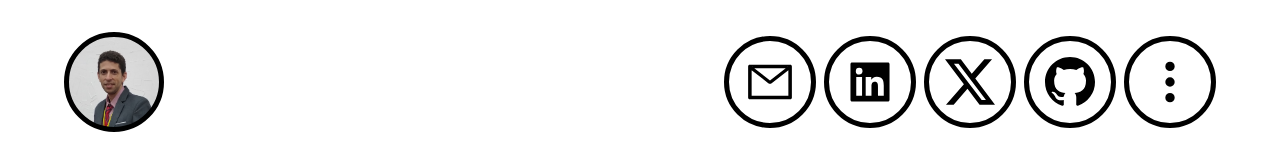
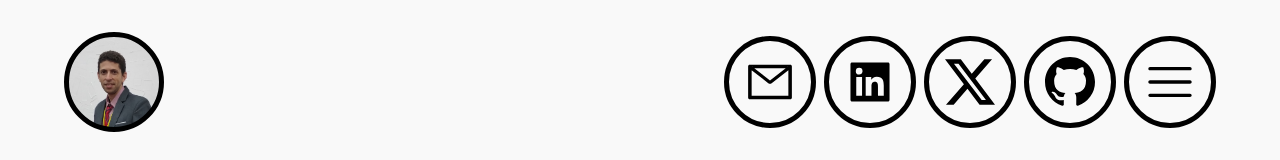
Before and after one commit to dmedinasm/miportfolio, a React (Vite) app: page / in a window 1280 px wide. Shown: the top 160 px of the page. Built offline with nearby package versions, Linux system fonts and the light colour scheme.

Commit message:
Cambiado color de fondo y añadidos iconos de hamburger y close en menu de secciones

```diff
--- a/src/components/NavBar.jsx
+++ b/src/components/NavBar.jsx
@@ -1,7 +1,8 @@
 import React, { useState } from 'react'
 import { AiOutlineMail, AiFillLinkedin } from 'react-icons/ai'
-
-import { BsTwitterX, BsGithub, BsThreeDotsVertical } from 'react-icons/bs'
+import { BsTwitterX, BsGithub } from 'react-icons/bs'
+import { RxHamburgerMenu } from 'react-icons/rx'
+import { RiCloseFill } from 'react-icons/ri'
 
 import SocialLogo from './SocialLogo'
 
@@ -17,7 +18,11 @@ const NavBar = () => {
               <SocialLogo logoSocial={<AiFillLinkedin className="sm:w-[30px] sm:h-[30px] md:w-[50px] md:h-[50px]"/>} link="https://www.linkedin.com/in/dmedinam" />
               <SocialLogo logoSocial={<BsTwitterX className="sm:w-[30px] sm:h-[30px] md:w-[50px] md:h-[50px]"/>} link="https://twitter.com/dmedinas88" />
               <SocialLogo logoSocial={<BsGithub className="sm:w-[30px] sm:h-[30px] md:w-[50px] md:h-[50px]"/>} link="https://github.com/dmedinasm" />
-              <SocialLogo isOpening={isOpening} logoSocial ={<BsThreeDotsVertical className="sm:w-[30px] sm:h-[30px] md:w-[50px] md:h-[50px] cursor-pointer " onClick={() => setIsOpening(!isOpening)}/>} />
+              <SocialLogo onClick={() => setIsOpening(!isOpening)} isOpening={isOpening} logoSocial ={
+            !isOpening
+              ? <RxHamburgerMenu className="sm:w-[30px] sm:h-[30px] md:w-[50px] md:h-[50px]" onClick={() => setIsOpening(!isOpening)}/>
+              : <RiCloseFill className="sm:w-[30px] sm:h-[30px] md:w-[50px] md:h-[50px]" onClick={() => setIsOpening(!isOpening)}/>
+              }/>
           </div>
           {isOpening &&
             <div className="bg-slate-300  w-[50%]  right-[5%]  top-[75%] md:top-[80%] mr-[2%] md:mr-[4%] lg:mr-[2%] absolute     rounded-md" >
--- a/src/components/Project.jsx
+++ b/src/components/Project.jsx
@@ -9,7 +9,7 @@ const Project = ({ title, link, image, description, repoLink }) => {
           <p className="pr-6 mb-2">github repo del proyecto:</p>
           <a href={repoLink} className="underline" target='_blank' rel="noreferrer">{repoLink}</a>
           </div>
-          <img src={image} alt={`img ${title}`} className="w-[900px] rounded-xl shadow-xl" />
+          <img src={image} alt={`img ${title}`} className="w-[900px] rounded-xl drop-shadow-2xl" />
           <p className="font-montserrat  text-[100%] md:text-[130%] text-start leading-8 md:leading-10 ">{description}</p>
       </div>
 
--- a/src/components/SocialLogo.jsx
+++ b/src/components/SocialLogo.jsx
@@ -3,7 +3,7 @@ import React from 'react'
 const SocialLogo = ({ logoSocial, link, isOpening }) => {
   return (
     <>
-          <div className="border-[2px] md:border-[5px] border-solid border-black rounded-[50%] p-2 md:p-4 flex place-items-center hover:bg-gray-100" style={{ backgroundColor: isOpening ? '#F4F4F5' : '' }}>
+          <div className="border-[2px] md:border-[5px] border-solid border-black rounded-[50%] p-2 md:p-4 flex place-items-center hover:bg-gray-100 cursor-pointer" style={{ backgroundColor: isOpening ? '#F4F4F5' : '' }}>
             <a href={link} target='_blank' rel="noreferrer">
             {logoSocial}
             </a>
--- a/src/index.css
+++ b/src/index.css
@@ -2,6 +2,7 @@ body{
     width: 100%;
     margin: 0;
     padding:0;
+    background-color: #f9f9f9
 }
 
 @tailwind base;
```
